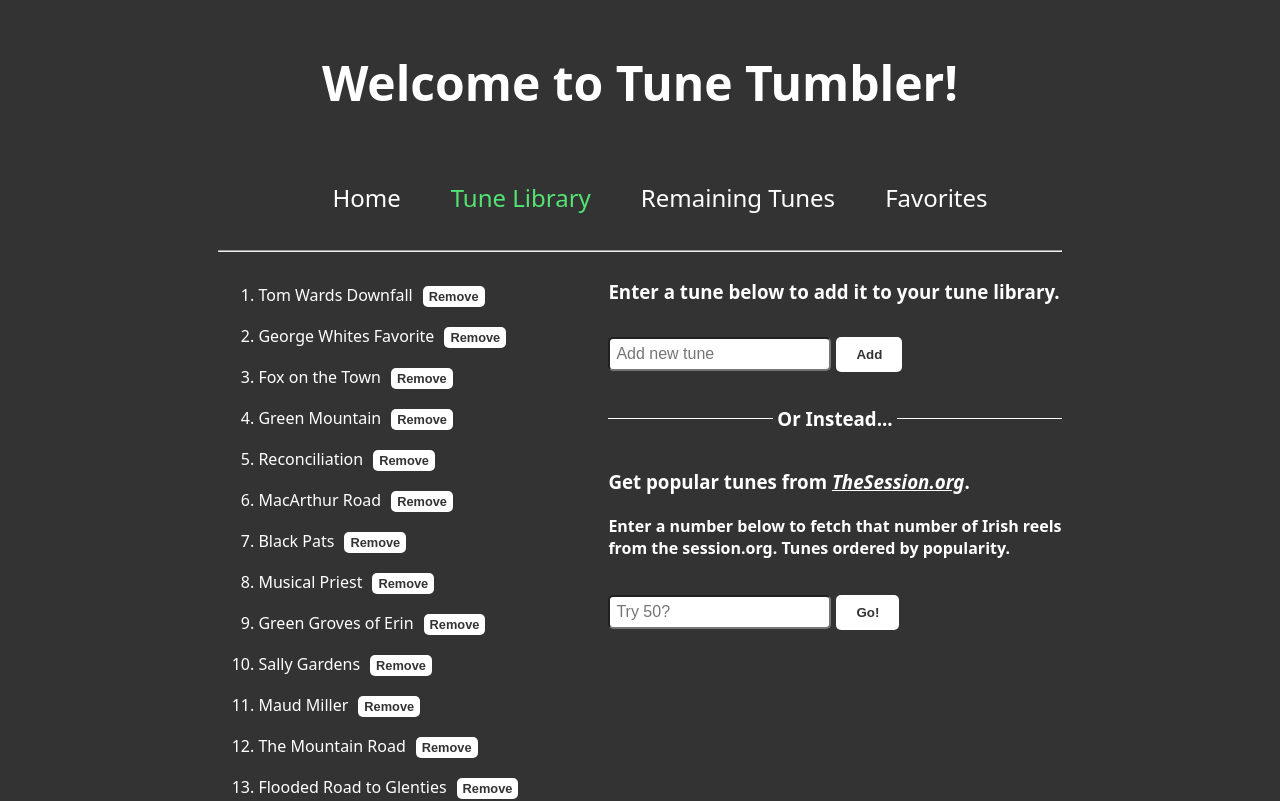
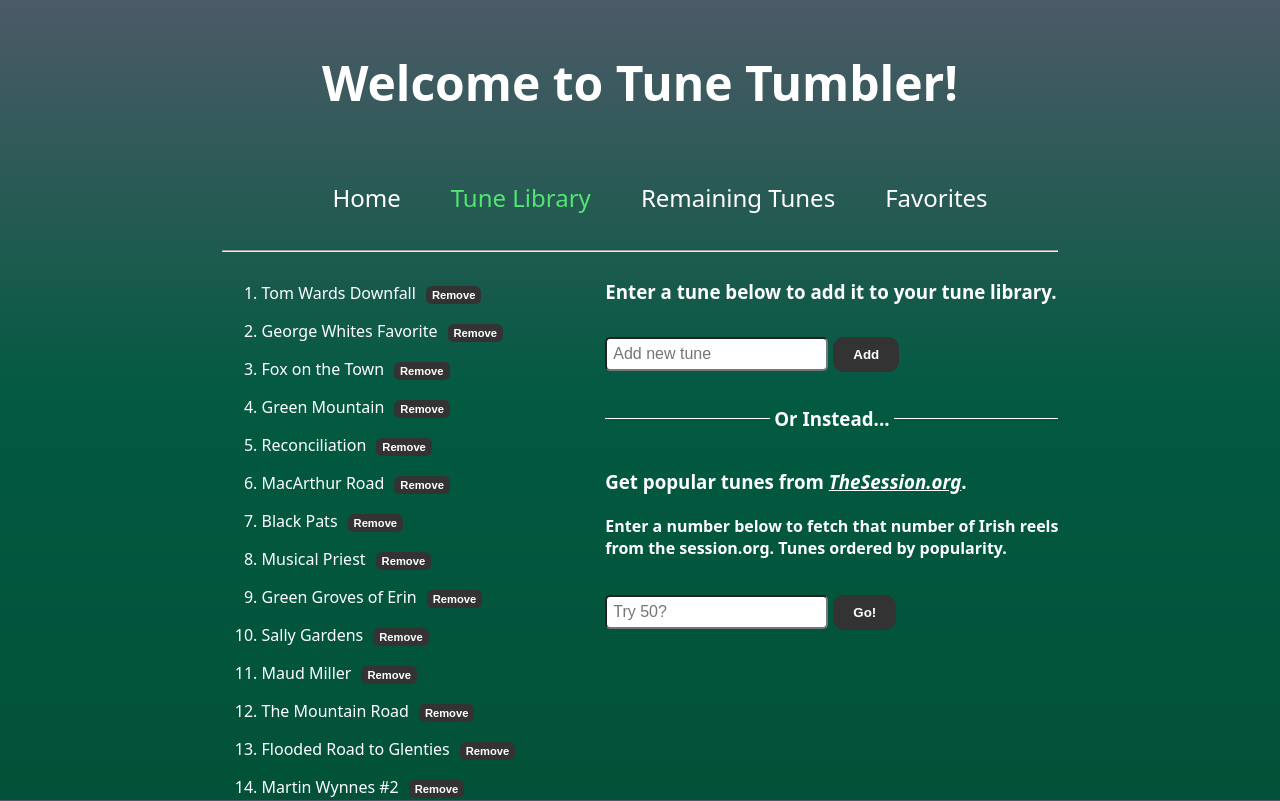
Before and after one commit to arikscherm/tune-tumbler, a React (Create React App) app: page /tune-library in a window 1280 px wide. Shown: the top 801 px of the page. Built offline with nearby package versions, Linux system fonts and the light colour scheme.

Commit message:
Greenish gradient background

```diff
--- a/src/index.css
+++ b/src/index.css
@@ -3,8 +3,27 @@ html, body {
   margin: 0;
 }
 
+/* header {
+  background-image: url("/public//1.png");
+  background-size: cover;
+  background-position: center;
+  background-repeat: no-repeat;
+  height: 200px; /* Ensure visibility */
+
+
 body {
-  background-color: #333;
+    /* Radial gradient for the sunset circle */
+    /* Linear gradient for the rest of the sky and landscape */
+    background:
+    linear-gradient(to bottom,
+     /* rgb(21, 21, 93) 0%,    /* Deep twilight blue */
+     /* rgb(59, 50, 114) 22%,   /* Dusky purple */
+     /* rgb(225, 124, 0) 29%,   /* Warm, fiery sunset orange */
+     /* rgb(153, 116, 116) 36%,     /* Rocky mountain gray */
+      rgb(76, 90, 103) 0%,     /* Dusk-gray mountain silhouette */
+      rgb(2, 90, 65) 50%,        /* Deep, rich green (below the sunset) */
+      rgb(3, 48, 20) 300%        /* Lush, earthy green (rolling hills) */
+  );
   color: white;
   font-family: system-ui, -apple-system, BlinkMacSystemFont, 'Segoe UI', Roboto, Oxygen, Ubuntu, Cantarell, 'Open Sans', 'Helvetica Neue', sans-serif;
   display: grid;
@@ -47,7 +66,7 @@ nav ul {
 }
 
 nav ul li a:hover {
-  color: #54e473; /* Change link color on hover */
+  color: #00b227; /* Change link color on hover */
 }
 
 .nav-link .active {
@@ -75,10 +94,10 @@ a:hover {
 button {
   margin: 0.9375rem 0.3125rem; /* 15px 5px */
   padding: 0.625rem 1.25rem; /* 10px 20px */
-  background-color: white;
-  color: #333;
+  background-color: #333;
+  color: white;
   border: transparent;
-  border-radius: 0.3125rem; /* 5px */
+  border-radius: 0.7rem; /* 5px */
   cursor: pointer;
   transition: background-color 0.3s;
   font-weight: bold;
@@ -96,10 +115,10 @@ button:hover {
 button.remove {
   padding: 0.1875rem 0.375rem; /* 3px 6px */
   margin: 0.625rem; /* 10px */
-  border-radius: 0.3125rem; /* 5px */
-  font-size: 0.8rem;
-  background-color: white;
-  color: #333;
+  border-radius: 0.35rem; /* 5px */
+  font-size: 0.7rem;
+  background-color: #333;
+  color: white;
   transition: background-color 0.3s;
 }
 
```
